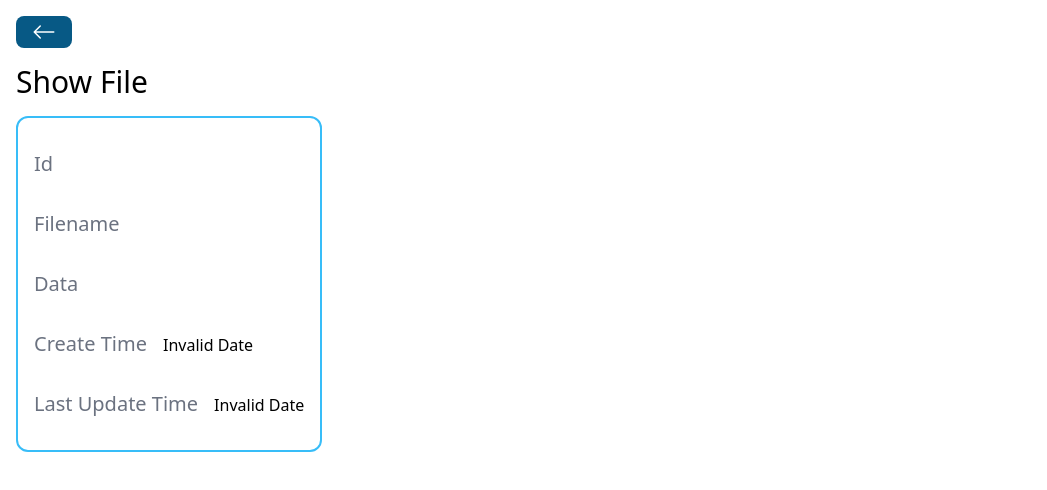
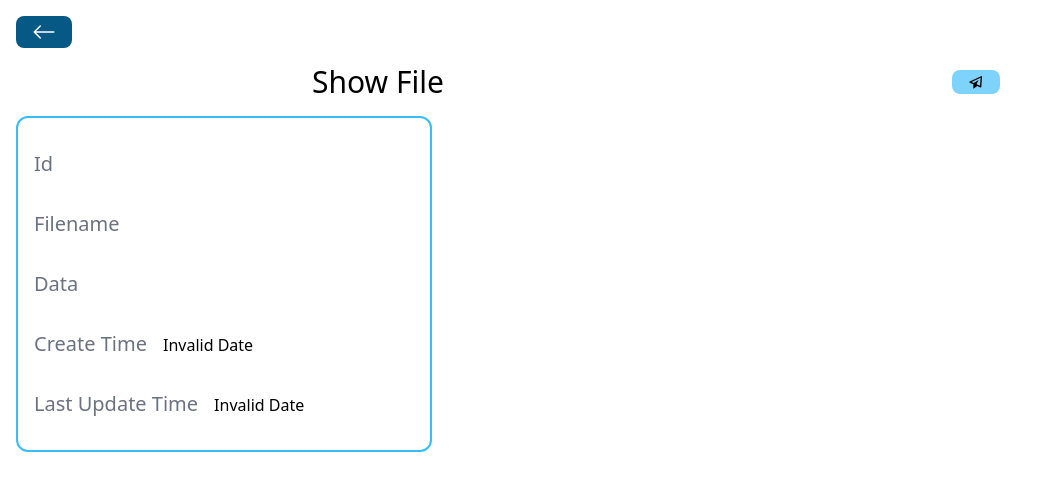
Before and after one commit to EZRA-DVLPR/Comp680FSWeb, a React (Vite) app in the folder client/: page /files/details/1 in a window 1280 px wide. Shown: the top 490 px of the page, without its empty margins (0-1047 px from the left). Built offline with nearby package versions, Linux system fonts and the light colour scheme; no server answers.

Commit message:
added icons to home page and mail button

```diff
--- a/client/src/pages/Home.jsx
+++ b/client/src/pages/Home.jsx
@@ -5,6 +5,8 @@ import { Link } from 'react-router-dom';
 import { MdOutlineAddBox } from 'react-icons/md';
 import FileTable from '../components/home/FileTable';
 import FileCard from '../components/home/FileCard';
+
+import {MdGridView, MdList} from 'react-icons/md';
 
 const Home = () => {
     const [files, setFiles] = useState([]);
@@ -58,9 +60,15 @@ const Home = () => {
             <div className='flex justify-center items-center gap-x-4'>
                 <button className='bg-sky-300 hover:bg-sky-600 px-4 py-1 rounded-lg'  value = "table" onClick={handleShowTypeChange}>
                     Table
+                    <div className='flex justify-center'>
+                        <MdList />
+                    </div>
                 </button>
                 <button className='bg-sky-300 hover:bg-sky-600 px-4 py-1 rounded-lg'  value = "card" onClick={handleShowTypeChange}>
                     Card
+                    <div className='flex justify-center'>
+                        <MdGridView />
+                    </div>
                 </button>
             </div>
 
--- a/client/src/pages/Samples.jsx
+++ b/client/src/pages/Samples.jsx
@@ -11,7 +11,6 @@ import {
     BsBookmarkXFill,
     BsBookmarks,
     BsBookmarksFill,
-    BsFileEarmarkMusic,
     BsQrCode,
     } from 'react-icons/bs';
 
@@ -21,7 +20,6 @@ import {
     MdDownload,
     MdDownloadDone,
     MdGridView,
-        MdInsertLink, //used to copy link to file
     MdLightMode,
     MdList,
     MdLogin, //also logout
@@ -33,11 +31,7 @@ import {
     AiFillDropboxSquare, //circle available too
     AiFillLike,
     AiFillDislike,
-    AiFillCustomerService, //headphones
-    AiFillControl, //control sliders for audio
-    AiFillFileImage, //image button
     AiFillFacebook,
-    AiFillHeart,
     AiFillHome,
     AiFillInstagram,
     AiFillLinkedin,
@@ -51,12 +45,8 @@ import {
 //these are all fills. but also available in solid
 import {
     BiError,
-    BiGridAlt,
     BiHistory,
-    BiImage,
-    BiPaperPlane,
-    BiPause,
-    BiSave
+    BiPaperPlane
     } from 'react-icons/bi'
 
 const Samples = () => {
--- a/client/src/pages/ShowFile.jsx
+++ b/client/src/pages/ShowFile.jsx
@@ -4,7 +4,18 @@ import { useParams } from 'react-router-dom';
 import BackButton from '../components/BackButton';
 import Spinner from '../components/Spinner';
 
+import {BiPaperPlane} from 'react-icons/bi'
+
 const ShowFile = () => {
+  //email setup
+  const recipient = '';
+  const subject = encodeURIComponent('Check out this cool file!');
+  const body = encodeURIComponent('This file was found from FSW, a free file sharing website.');
+  const mailToLink = `mailto:${recipient}?subject=${subject}&body=${body}`;
+
+  const sendEmail = () => {
+    window.location.href = mailToLink;
+  };
 
   //obtain list and loading state of page
   const [loadedFile, setFile] = useState({});
@@ -27,10 +38,20 @@ const ShowFile = () => {
   return (
     <div className='p-4'>
       <BackButton />
-      <h1 className='text-3xl my-4'>Show File</h1>
+
+
+      {/* Share the file */}
+      <div className='items-center justify-center w-screen flex'>
+        <h1 className='text-3xl my-4 w-1/2' >Show File</h1>
+        <button className='bg-sky-300 hover:bg-sky-600 px-4 py-1 rounded-lg' onClick={sendEmail}>
+          <BiPaperPlane />
+        </button>
+      </div>
+
+      {/* Display contents of the file */}
       {
         loading ? (<Spinner />) : (
-          <div className='flex flex-col border-2 border-sky-400 rounded-xl w-fit p-4'>
+          <div className='flex flex-col border-2 border-sky-400 rounded-xl w-1/3 p-4'>
             <div className='my-4'>
               <span className='text-xl mr-4 text-gray-500'>Id</span>
               <span>{loadedFile._id}</span>
@@ -54,8 +75,9 @@ const ShowFile = () => {
               <span>{new Date(loadedFile.updatedAt).toString()}</span>
             </div>
 
+
+
           </div>
-
 
         )
       }
```
Lines whose indentation alone changed are shown as unchanged.
